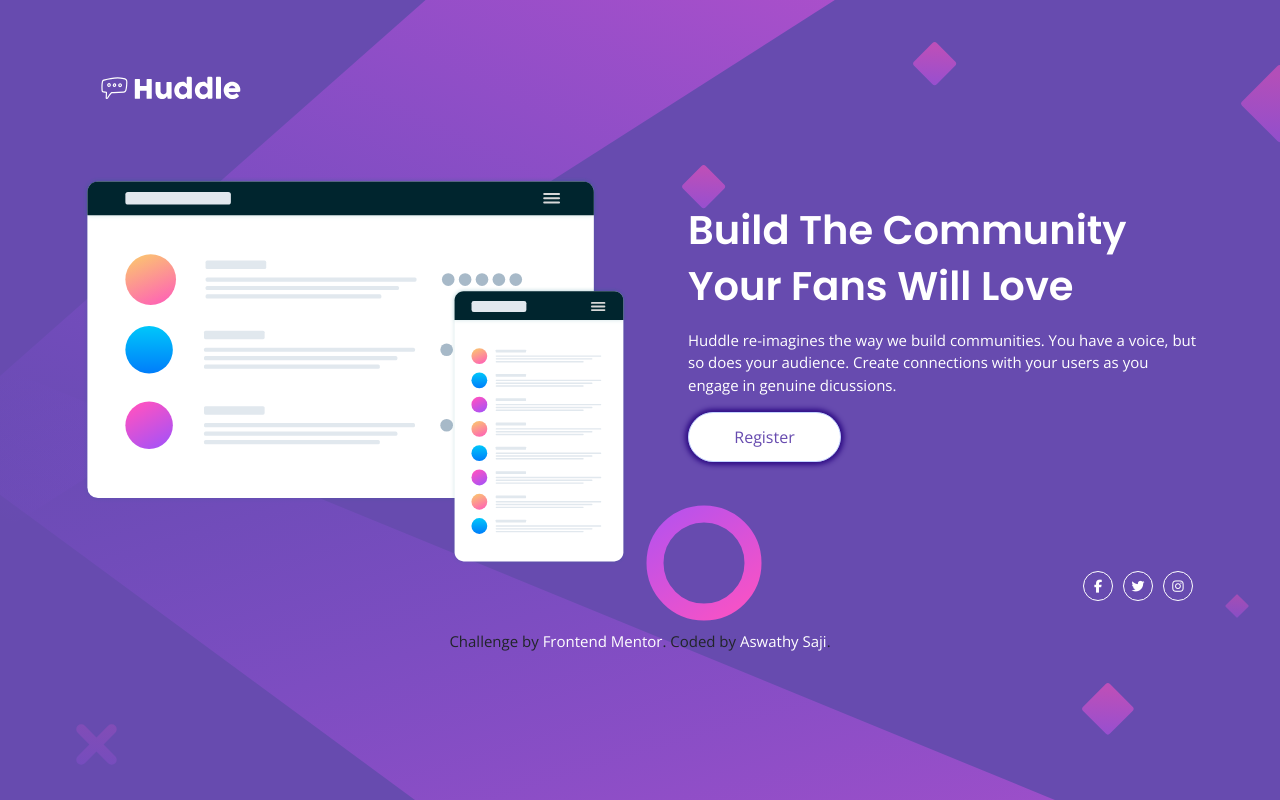
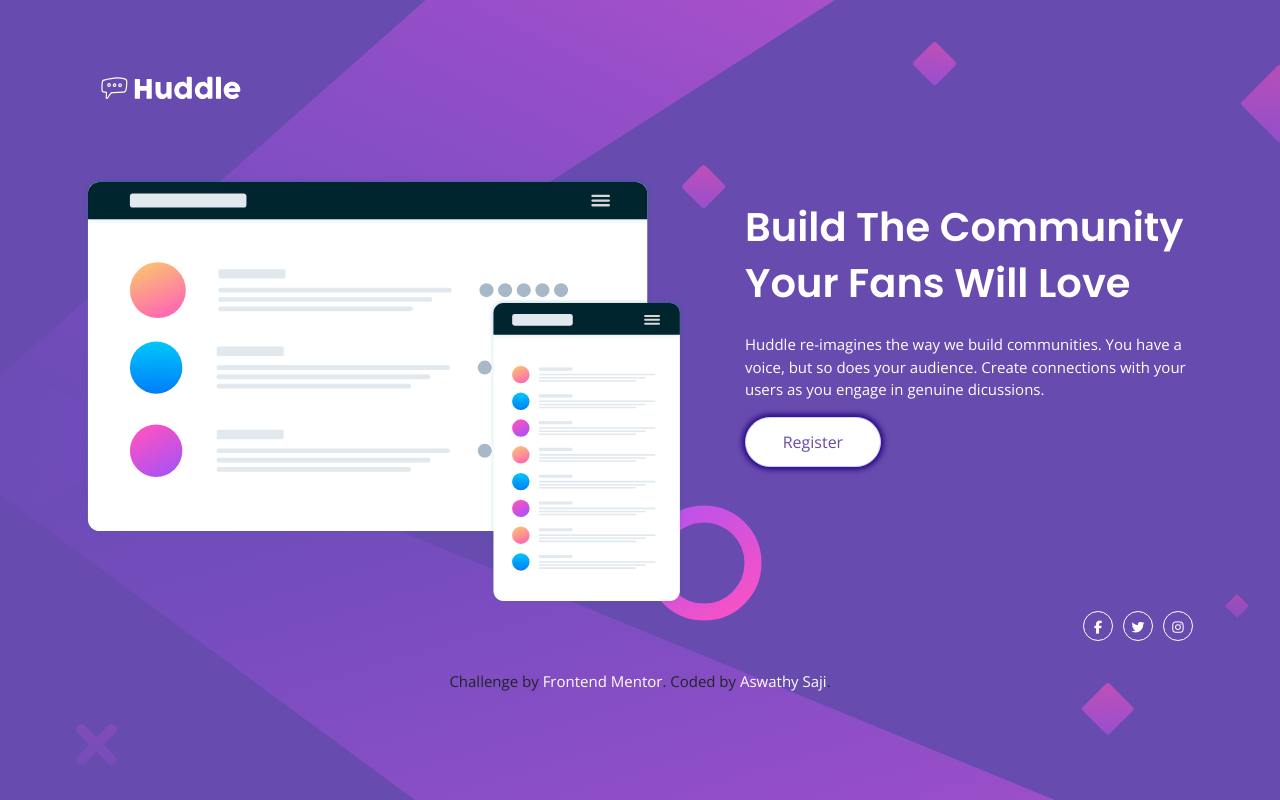
Before and after one commit to aswathysaji/Huddle-landing-page, a plain HTML site: page index.html in a window 1280 px wide. Drawn offline with nearby package versions, Linux system fonts and the light colour scheme.

Commit message:
Update style.css

```diff
--- a/style.css
+++ b/style.css
@@ -10,16 +10,20 @@ body{
 .heading{
     margin-top: 5%;
 }
+.portion-1{
+    width: 55%;
+}
+.portion-2{
+    width: 45%;
+}
 .heading h1{
-    width: 90%;
-    height: 90%;
     font-family: 'Poppins', sans-serif;
     font-weight: 600;
     color: white;
     line-height:3.5rem;
 }
 .para{
-    margin-top: 3%;
+    margin-top: 5%;
     color: white;
     font-family: 'Open Sans', sans-serif;
     font-size: 15px;
```
